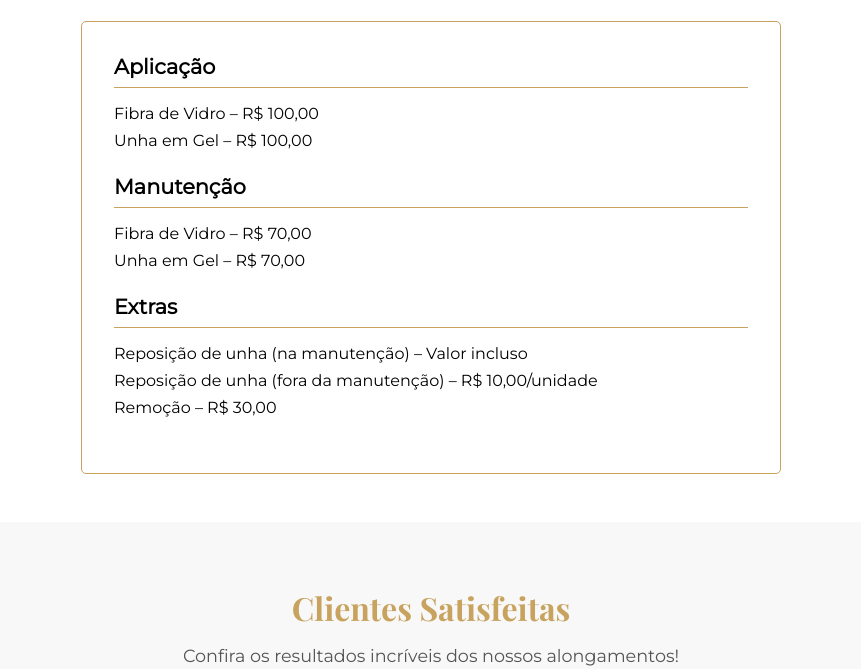
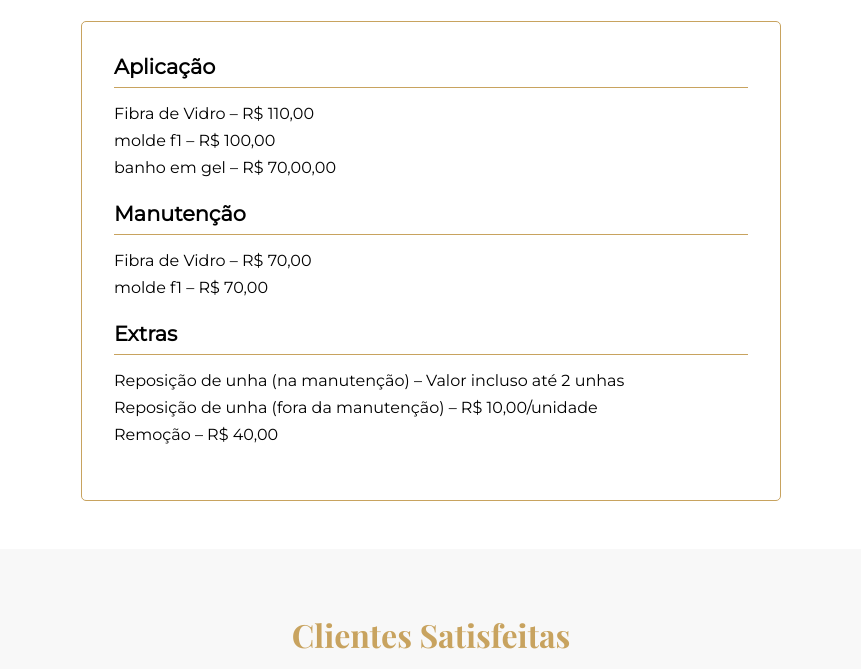
Before and after one commit to lu04091011/luana-borba-studio-, a plain HTML site: page index.html in a window 1280 px wide. Shown: the part 1437-2106 px from the top of the page, without its empty margins (209-1070 px from the left). Drawn offline with nearby package versions, Linux system fonts and the light colour scheme.

Commit message:
Update index.html

```diff
--- a/index.html
+++ b/index.html
@@ -359,21 +359,22 @@
     <div class="tabela-servicos">
       <h3>Aplicação</h3>
       <ul>
-        <li>Fibra de Vidro – R$ 100,00</li>
-        <li>Unha em Gel – R$ 100,00</li>
+        <li>Fibra de Vidro – R$ 110,00</li>
+        <li>molde f1 – R$ 100,00</li>
+        <li>banho em gel – R$ 70,00,00</li>
       </ul>
 </style>
       <h3>Manutenção</h3>
       <ul>
         <li>Fibra de Vidro – R$ 70,00</li>
-        <li>Unha em Gel – R$ 70,00</li>
+        <li>molde f1 – R$ 70,00</li>
       </ul>
 
       <h3>Extras</h3>
       <ul>
-        <li>Reposição de unha (na manutenção) – Valor incluso</li>
+        <li>Reposição de unha (na manutenção) – Valor incluso até 2 unhas </li>
         <li>Reposição de unha (fora da manutenção) – R$ 10,00/unidade</li>
-        <li>Remoção – R$ 30,00</li>
+        <li>Remoção – R$ 40,00</li>
       </ul>
     </div>
   </section>
```
